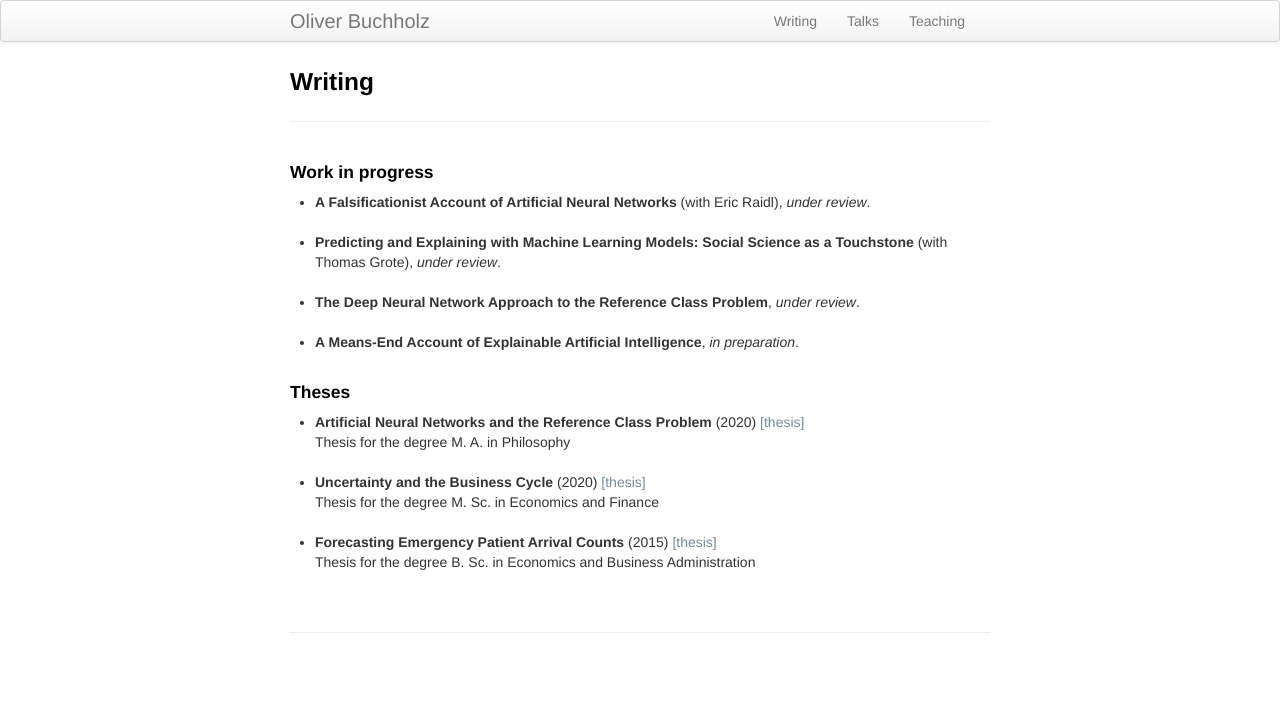
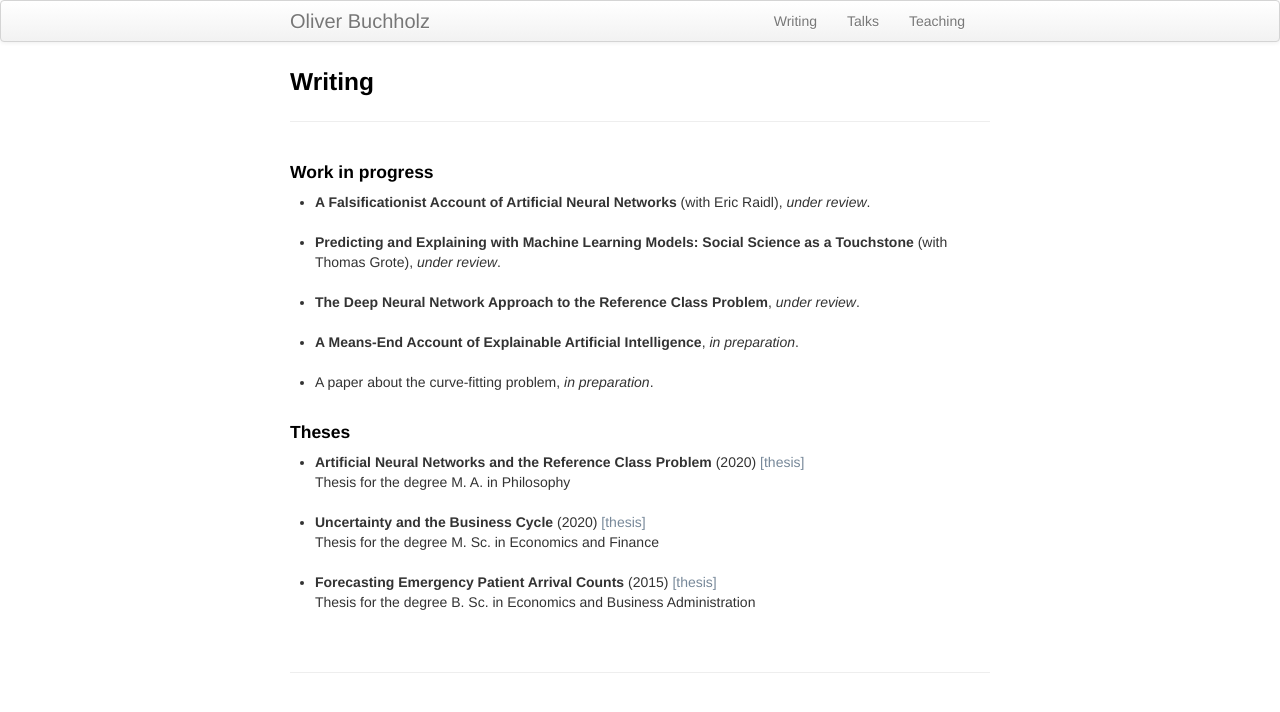
Before and after one commit to oliverbuchholz/oliverbuchholz.github.io, a Jekyll site: the page built from pages/writing.md, in a window 1280 px wide. Shown: the top 712 px of the page. Built offline with Jekyll 4.4.1, drawn with Linux system fonts in a browser that asks for light colours.

Commit message:
added CFP paper

```diff
--- a/pages/writing.md
+++ b/pages/writing.md
@@ -17,6 +17,9 @@ description: Oliver Buchholz | Writing
 </li>
 
 <li><b>A Means-End Account of Explainable Artificial Intelligence</b>, <i>in preparation</i>.<br><br>
+</li>
+
+<li>A paper about the curve-fitting problem, <i>in preparation</i>.<br><br>
 </li>
 </ul>
 
```
